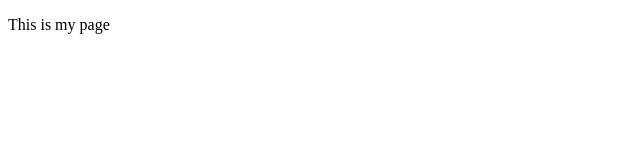
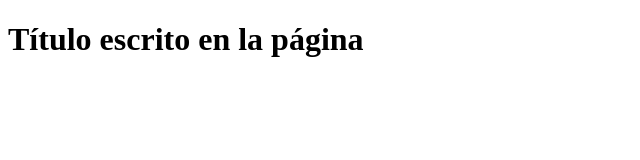
Before and after one commit to EloyRodriguez8/smx-m8-uf5-practica2, a plain HTML site: page práctica2.html in a window 1280 px wide. Shown: the whole page, without its empty margins (0-640 px from the left). Drawn offline with Linux system fonts and the light colour scheme.

Commit message:
Update práctica2.html

```diff
--- a/práctica2.html
+++ b/práctica2.html
@@ -2,9 +2,21 @@
 <html>
   <head>
     <meta charset="utf-8">
-    <title>My test page</title>
+    <title>Título</title>
   </head>
   <body>
-    <p>This is my page</p>
+    <h1>Título escrito en la página</h1>
   </body>
+
+
+<meta name="author" content="ELoy">
+<meta name="description" content="No se, texto de ejemplo">
+
+
+
+
+
+
+
+
 </html>
```
